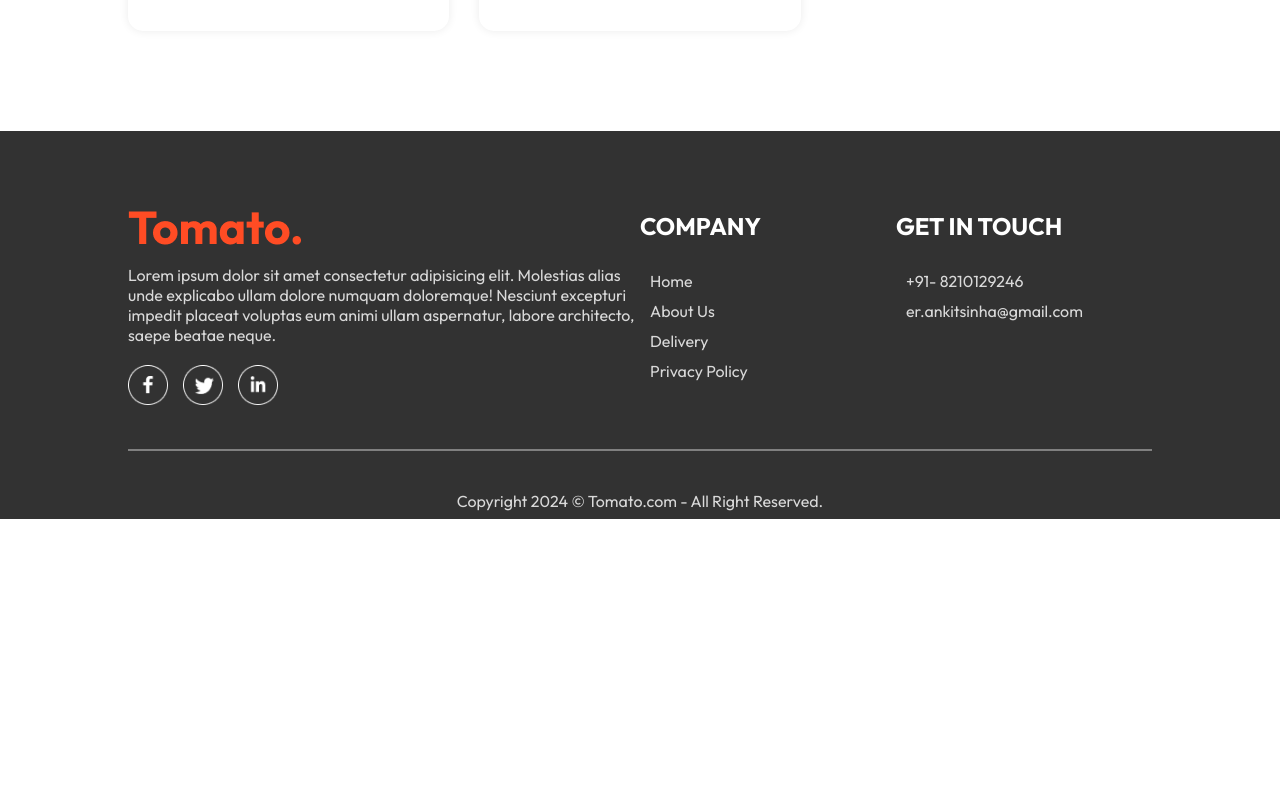
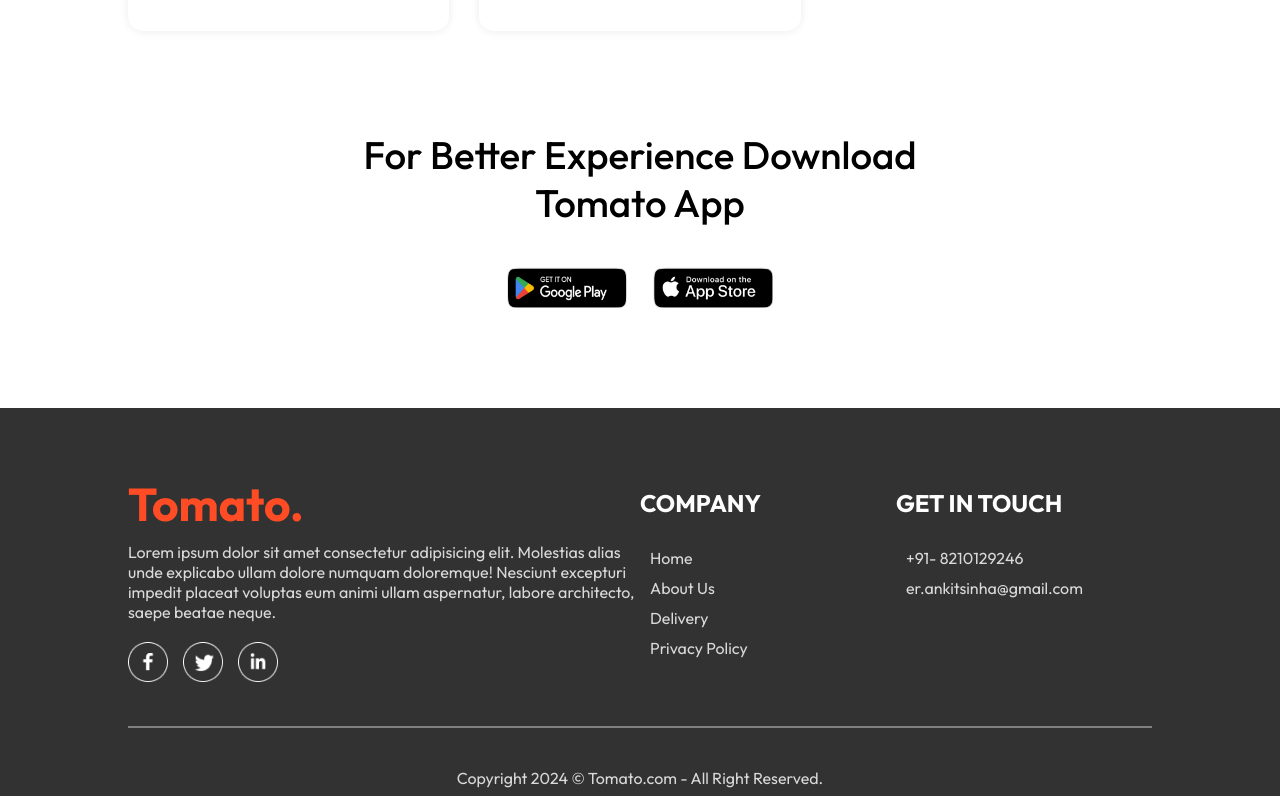
Before and after one commit to Ankitsinha2506/Food-Delivery, a React (Vite) app in the folder frontend/: page / in a window 1280 px wide. Shown: the part 5879-6675 px from the top of the page. Before the commit the page ends 6398 px from the top, so only its background shows below. Built offline with nearby package versions, Linux system fonts and the light colour scheme.

Commit message:
AppDownload Layout Completed

```diff
--- a/frontend/src/components/AppDownload/AppDownload.css
+++ b/frontend/src/components/AppDownload/AppDownload.css
@@ -0,0 +1,25 @@
+.app-download   {
+    margin: auto auto;
+    margin-top: 100px;
+    font-size: max(3vw, 20px);
+    text-align: center;
+    font-weight: 500;
+}
+
+.app-download-platforms {
+    display: flex;
+    justify-content: center;
+    gap: max(2vw, 10px);
+    margin-top: 40px;
+}
+
+.app-download-platforms img{
+    width: max(30vw, 120px);
+    max-width: 120px;
+    transition: 0.5s;
+     cursor: pointer;
+}
+
+.app-download-platforms img:hover   {
+    transform: scale(1.05);
+}
--- a/frontend/src/components/AppDownload/AppDownload.jsx
+++ b/frontend/src/components/AppDownload/AppDownload.jsx
@@ -1,9 +1,15 @@
 import React from 'react'
 import './AppDownload.css'
+import { assets } from '../../assets/assets'
 
 const AppDownload = () => {
   return (
-    <div>
+    <div className='app-download' id='app-download'>
+        <p>For Better Experience Download <br /> Tomato App</p>
+        <div className="app-download-platforms">
+            <img src={assets.play_store} alt="" />
+            <img src={assets.app_store} alt="" />
+        </div>
 
     </div>
   )
--- a/frontend/src/pages/Home/Home.jsx
+++ b/frontend/src/pages/Home/Home.jsx
@@ -3,6 +3,7 @@
 import Header from '../../components/Header/Header'
 import ExploreMenu from '../../components/ExploreMenu/ExploreMenu'
 import FoodDisplay from '../../components/FoodDisplay/FoodDisplay'
+import AppDownload from '../../components/AppDownload/AppDownload'
 
 const Home = () => {
   const [category, setCategory] = useState("All");
@@ -11,6 +12,7 @@
       <Header/>
       <ExploreMenu category={category} setCategory={setCategory} />
       <FoodDisplay category={category} />
+      <AppDownload />
     </div>
   )
 }
```
